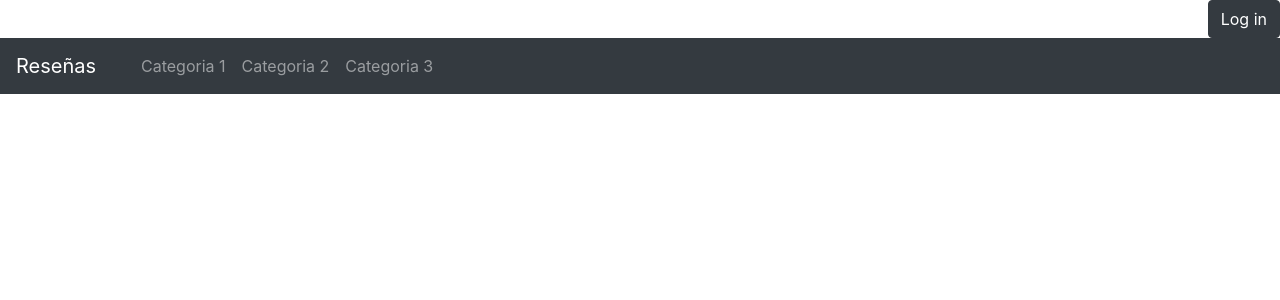
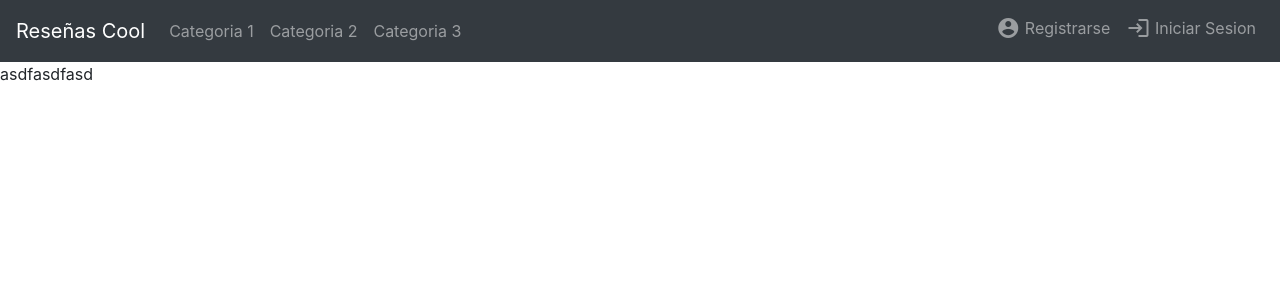
Before and after one commit to DCC-CC4401/2023-1-Grupo-3, a Django app: page / in a window 1280 px wide. Shown: the top 300 px of the page. Run offline with Django 4.2, Linux system fonts and the light colour scheme; data comes from the database, SQL or seed files in the repository; data that the repository does not hold is empty.

Commit message:
finalizacion navbar

```diff
--- a/resenas_cool/inicio/templates/inicio/inicio.html
+++ b/resenas_cool/inicio/templates/inicio/inicio.html
@@ -8,29 +8,27 @@
     <title>Inicio</title>
     <link rel="stylesheet" href="https://cdn.jsdelivr.net/npm/bootstrap@4.4.1/dist/css/bootstrap.min.css"
         integrity="sha384-Vkoo8x4CGsO3+Hhxv8T/Q5PaXtkKtu6ug5TOeNV6gBiFeWPGFN9MuhOf23Q9Ifjh" crossorigin="anonymous">
-
+    <link href="https://fonts.googleapis.com/icon?family=Material+Icons" rel="stylesheet">
 </head>
 
 <body>
-    <div class="d-flex justify-content-end">
-        {% if logged_in %}
-        <a class="btn btn-dark login" href="#"> {{user.id_usuario}} </a>
-        {% else %}
-        <a class="btn btn-dark login" href="/login"> Log in </a>
-        {% endif %}
-    </div>
-
-    <nav class="navbar navbar-expand-lg navbar-dark bg-dark">
-        <a class="navbar-brand navbar-dark bg-dark text-white"> Reseñas</a>
-        <div class="container">
-            <div class="collapse navbar-collapse" id="navbarNav">
-                <ul class="navbar-nav">
+    <nav class="navbar navbar-expand-md navbar-dark bg-dark">
+        <a class="navbar-brand" href="">Reseñas Cool</a>
+        <button class="navbar-toggler" type="button" data-toggle="collapse" data-target="#navbarText" aria-controls="navbarText"
+            aria-expanded="false" aria-label="Toggle navigation">
+            <span class="navbar-toggler-icon"></span>
+        </button>
+        <div class="collapse navbar-collapse" id="navbarText">
+            <ul class="navbar-nav mr-auto">
                 {% for elemento in categorias %}
                 <li class="nav-item">
                     <a class="nav-link" href="#">{{elemento}}</a>
                 </li>
                 {% endfor %}
             </ul>
+            <div class="nav navbar-nav navbar-right">
+                <a class="nav-link" href="{% url 'register' %}"><span class="material-icons">account_circle</span><span class="align-top"> Registrarse</span></a>
+                <a class="nav-link" href="{% url 'login'%}"><span class="material-icons">login</span><span class="align-top"> Iniciar Sesion</span></a>
             </div>
         </div>
     </nav>
@@ -60,6 +58,19 @@
             {% endfor %}
         </div>
     </div>
+    <div class="position-absolute jus">
+        asdfasdfasd
+    </div>
+
+    <script src="https://code.jquery.com/jquery-3.4.1.slim.min.js"
+        integrity="sha384-J6qa4849blE2+poT4WnyKhv5vZF5SrPo0iEjwBvKU7imGFAV0wwj1yYfoRSJoZ+n"
+        crossorigin="anonymous"></script>
+    <script src="https://cdn.jsdelivr.net/npm/popper.js@1.16.0/dist/umd/popper.min.js"
+        integrity="sha384-Q6E9RHvbIyZFJoft+2mJbHaEWldlvI9IOYy5n3zV9zzTtmI3UksdQRVvoxMfooAo"
+        crossorigin="anonymous"></script>
+    <script src="https://cdn.jsdelivr.net/npm/bootstrap@4.4.1/dist/js/bootstrap.min.js"
+        integrity="sha384-wfSDF2E50Y2D1uUdj0O3uMBJnjuUD4Ih7YwaYd1iqfktj0Uod8GCExl3Og8ifwB6"
+        crossorigin="anonymous"></script>
 
 </body>
 
```
Lines whose indentation alone changed are shown as unchanged.
